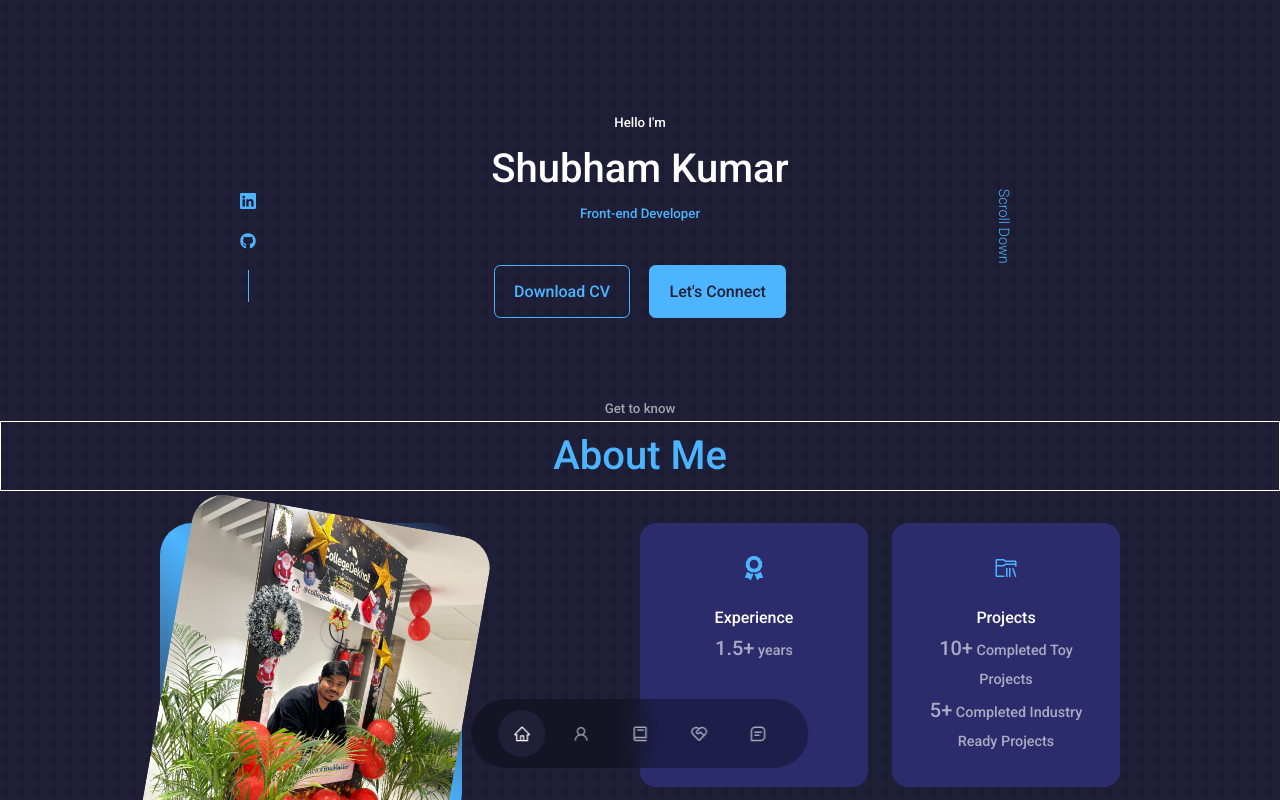
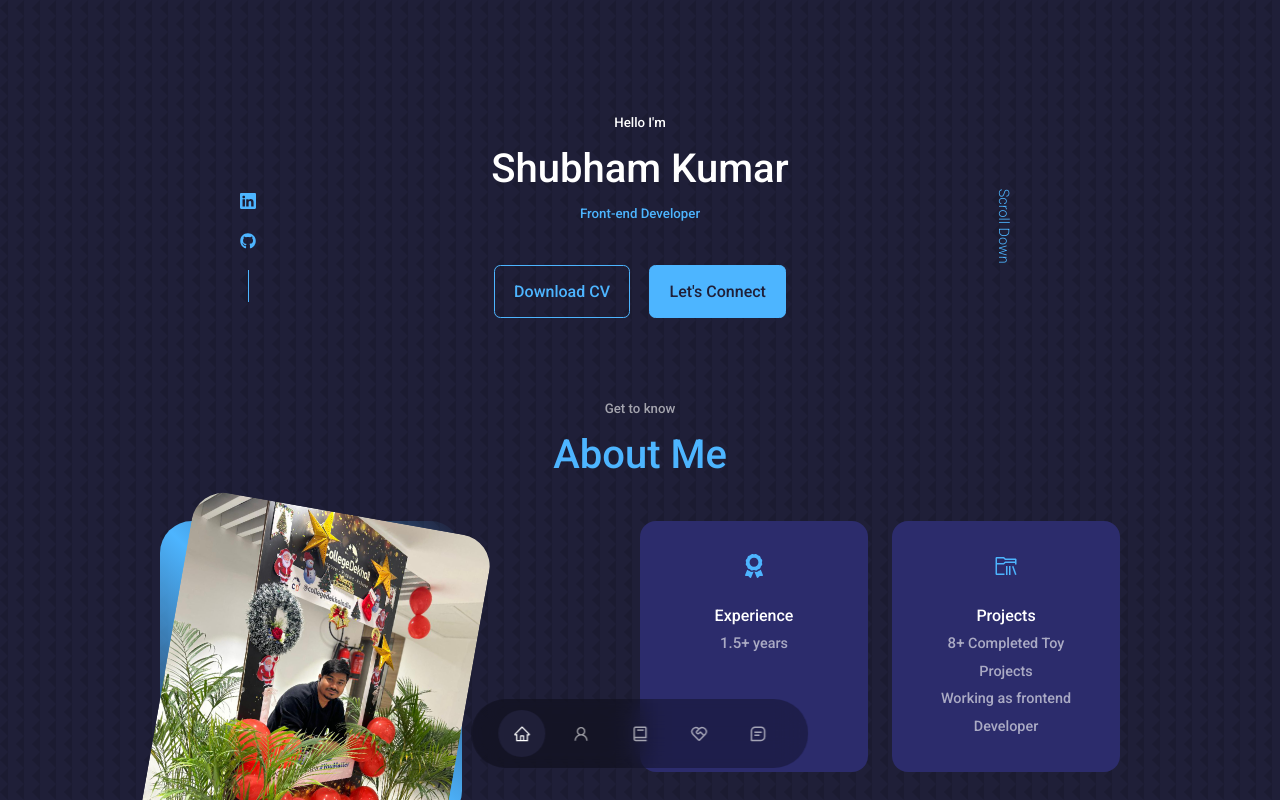
Before and after one commit to ErShubham2908/React-Portfolio, a React (Create React App) app: page / in a window 1280 px wide. Shown: the top 800 px of the page. Built offline with nearby package versions, Linux system fonts and the light colour scheme.

Commit message:
update project

```diff
--- a/src/components/intro/Intro.jsx
+++ b/src/components/intro/Intro.jsx
@@ -21,7 +21,7 @@ const Intro = () => {
                             <FaAward className="about__icon" />
                             <h5>Experience</h5>
                             <small>
-                                <span style={{ fontSize: "20px" }}>1.5+</span>{" "}
+                                <span style={{ fontSize: "15px" }}>1.5+</span>{" "}
                                 years
                             </small>
                         </article>
@@ -29,13 +29,13 @@ const Intro = () => {
                             <VscFolderLibrary className="about__icon" />
                             <h5>Projects</h5>
                             <small>
-                                <span style={{ fontSize: "20px" }}>10+</span>{" "}
+                                <span style={{ fontSize: "15px" }}>8+</span>{" "}
                                 Completed Toy Projects
                             </small>
                             <br />
                             <small>
-                                <span style={{ fontSize: "20px" }}>5+</span>{" "}
-                                Completed Industry Ready Projects
+                                <span style={{ fontSize: "15px" }}></span>{" "}
+                                Working as frontend Developer
                             </small>
                         </article>
                     </div>
--- a/src/components/portfolio/Portfolio.jsx
+++ b/src/components/portfolio/Portfolio.jsx
@@ -82,7 +82,7 @@ const Portfolio = () => {
           title: "React Blog App",
           category : 'React',
           img: IMG9,
-          link: "https://shubhamkitian007-react-project.netlify.app/home",
+          link: "https://shubhamkitian007-react-project.netlify.app/",
           github: "https://github.com/Shubhamkitian007/React-Project",
         },
     ];
--- a/src/index.css
+++ b/src/index.css
@@ -29,9 +29,19 @@ html {
   scroll-behavior: smooth;
 }
 
-/* ::-webkit-scrollbar {
-  display: none;
-} */
+::-webkit-scrollbar {
+  width: 10px;
+}
+
+::-webkit-scrollbar-thumb {
+  background-color: rgb(255, 255, 255); /* Set the color of the thumb (the moving part) */
+  border-radius: 6px; /* Optional: round the corners of the thumb */
+}
+
+::-webkit-scrollbar-track {
+  background-color: #2c2c6c; /* Set the color of the track (the non-moving part) */
+  scrollbar-color: blue #f1f1f1;
+}
 
 body {
   font-family: 'Poppins', sans-serif;
@@ -73,11 +83,9 @@ section > h5 {
 section > h1 {
   color: var(--color-primary);
   margin-bottom: 2rem;
-  border: 1px solid white;
 }
 
 section > h2 {
-  border: 1px solid white;
   color: var(--color-primary);
   margin-bottom: 2rem;
   margin-top: 1rem;
@@ -125,12 +133,15 @@ img {
 }
 
 @media screen and (max-width: 1024px){
+  body{
+    overflow-x: hidden;
+  }
   .container {
     width: var(--container-width-md);
   }
 
   section {
-    margin-top: 6rem;
+    margin-top: 3rem;
   }
 }
 
```
